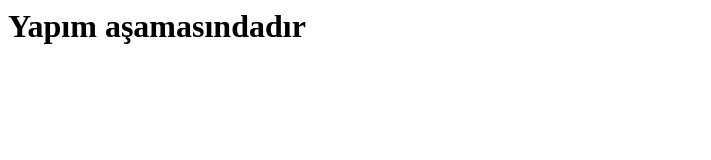
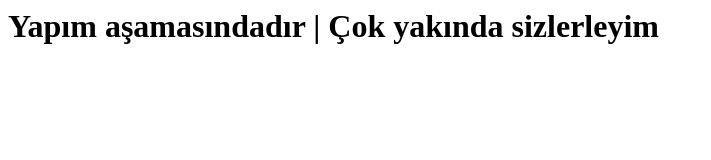
Before and after one commit to enesfiral/enesfiral.github.io, a plain HTML site: page index.html in a window 1280 px wide. Shown: the whole page, without its empty margins (0-711 px from the left). Drawn offline with Linux system fonts and the light colour scheme.

Commit message:
Update index.html

```diff
--- a/index.html
+++ b/index.html
@@ -5,6 +5,6 @@
       <title>Ana Sayfa</title>
     </head>
     <body>
-      <h1>Yapım aşamasındadır</h1>
+      <h1>Yapım aşamasındadır | Çok yakında sizlerleyim</h1>
     </body>
   </html>
```
